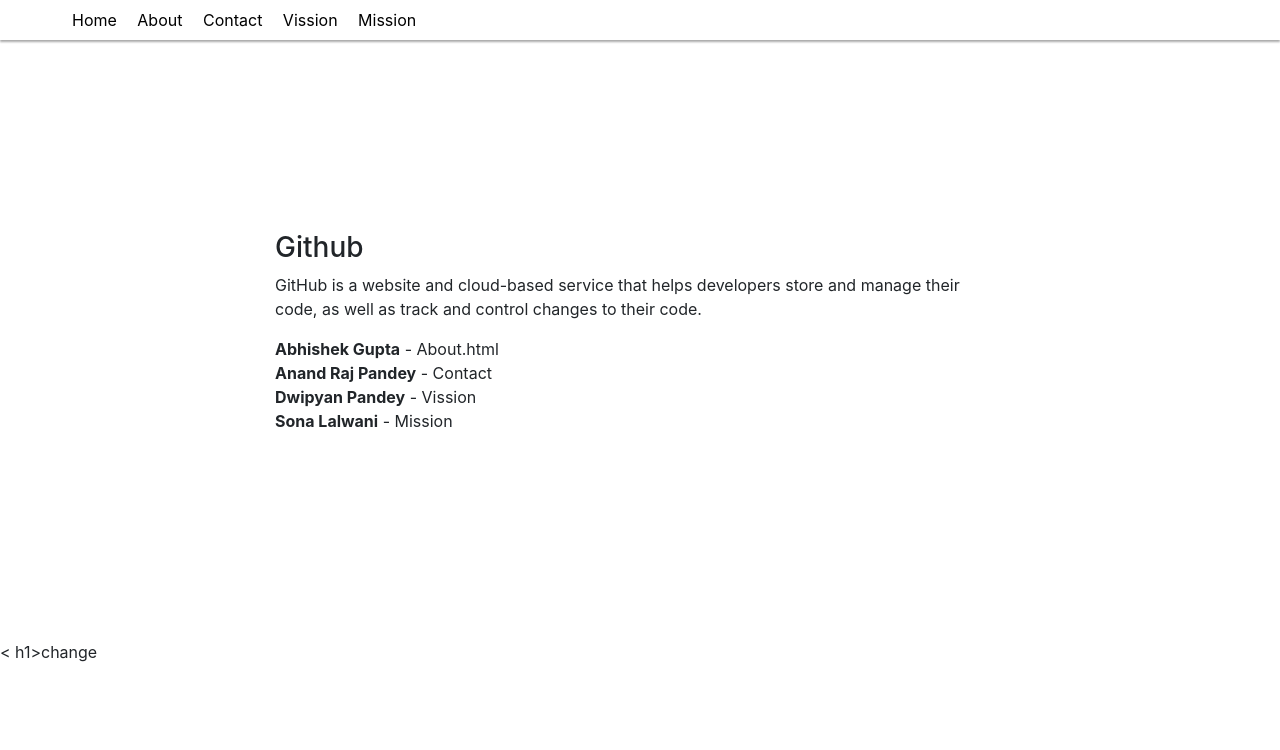
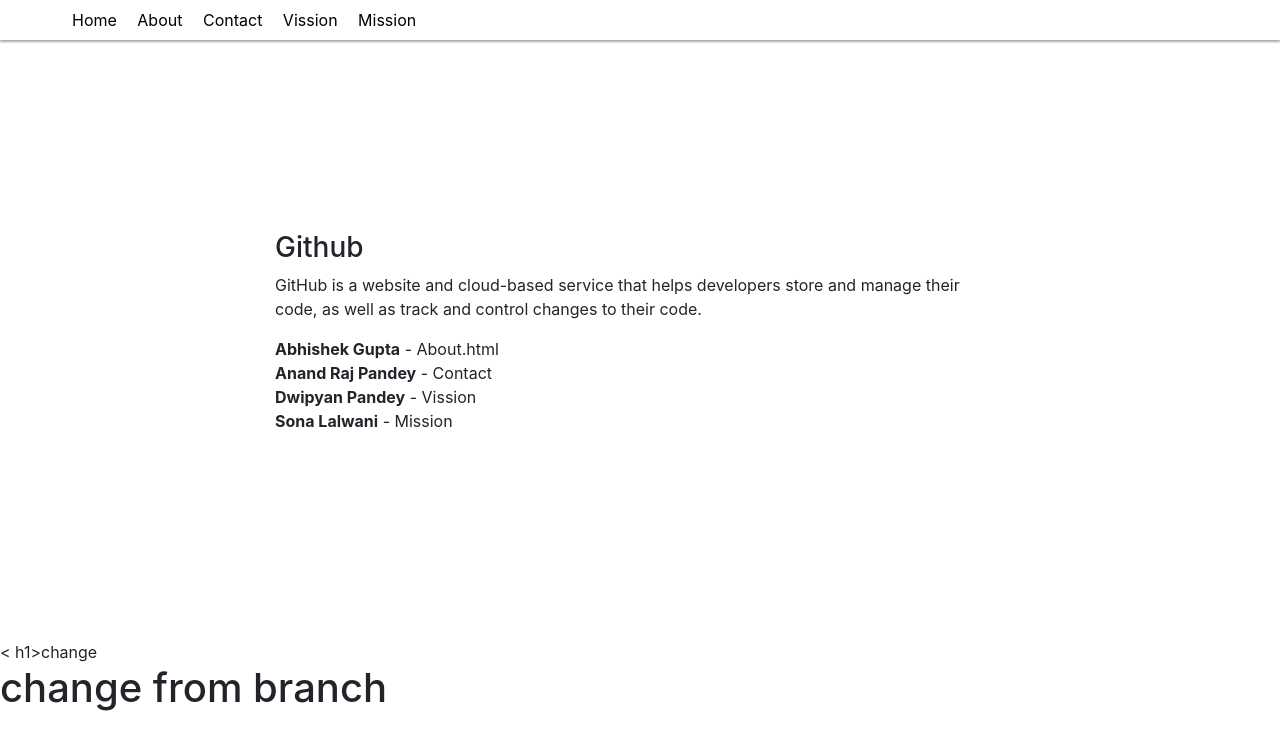
Before and after one commit to Kosabomkai/git_training, a plain HTML site: page index.html in a window 1280 px wide. Drawn offline with nearby package versions, Linux system fonts and the light colour scheme.

Commit message:
change brnach

```diff
--- a/index.html
+++ b/index.html
@@ -37,5 +37,6 @@
     </div>
   </div>
   < h1>change</h1>
+  <h1> change from branch </h>
 </body>
 </html>
```
